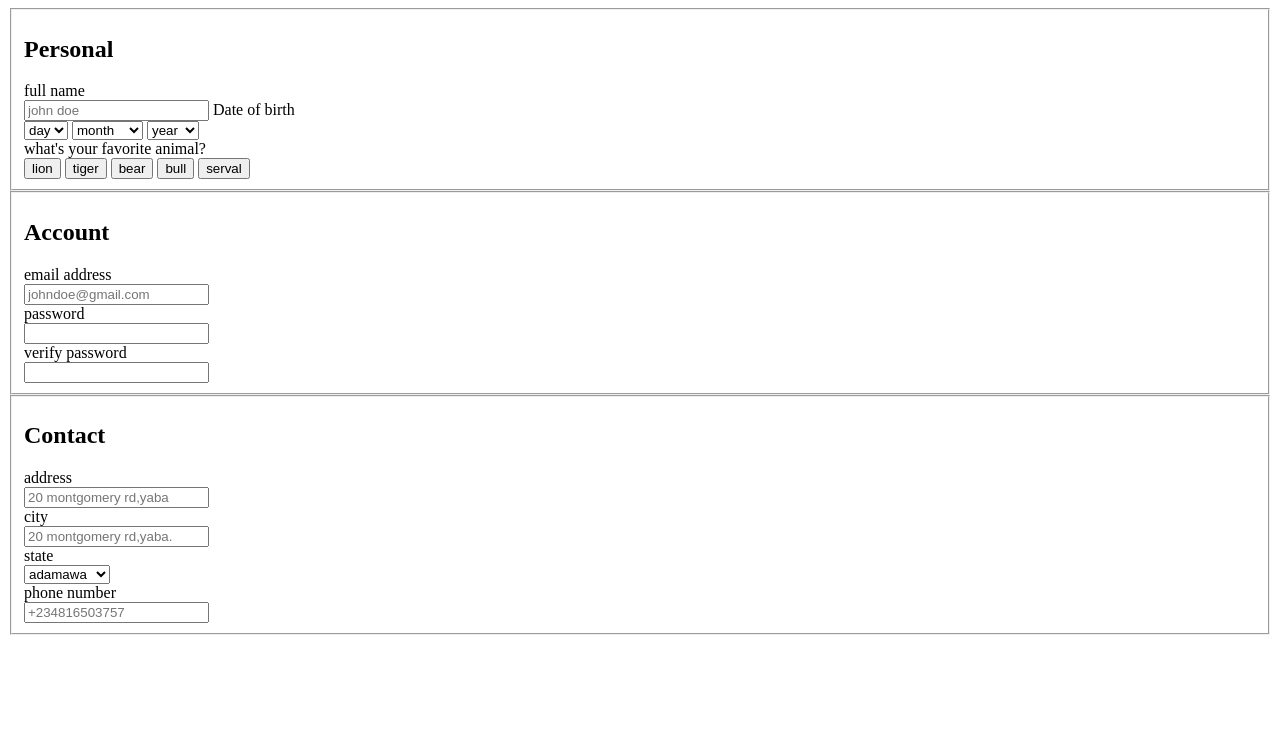
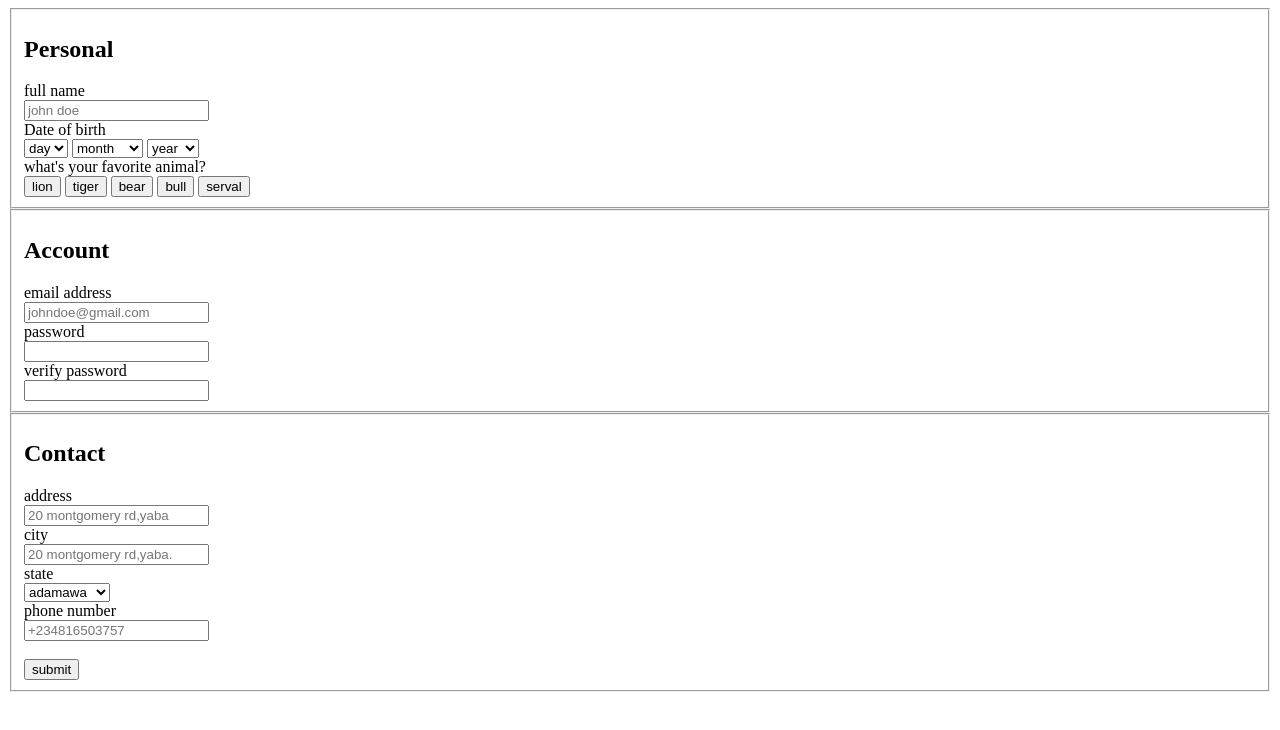
Before and after one commit to shashacodes/frontend, a plain HTML site: page html/form2.html in a window 1280 px wide. Drawn offline with Linux system fonts and the light colour scheme.

Commit message:
feat: commit new changes

```diff
--- a/html/form2.html
+++ b/html/form2.html
@@ -18,7 +18,7 @@
         type="text"
         name="full name"
         id="full name"
-        placeholder="john doe"/>
+        placeholder="john doe"/> <br>
         Date of birth <br>
         <select name="day">
           <option value="day">day</option>
@@ -103,8 +103,12 @@
               type="tel"
               name="phone number"
               id="tel"
-              placeholder="+234816503757"/>
+              placeholder="+234816503757"/> <br><br>
+
+            <input type="submit" value="submit">
+
         </fieldset>
+
         </ul>
       </form>
     </main>
```
Also changed, not shown: index.html (+1 -1 lines).
